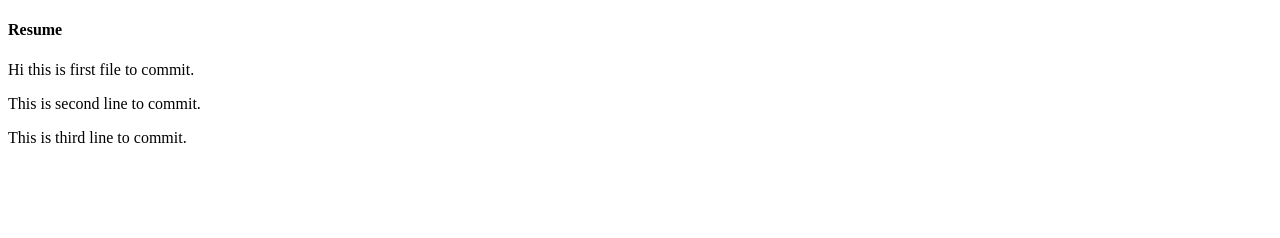
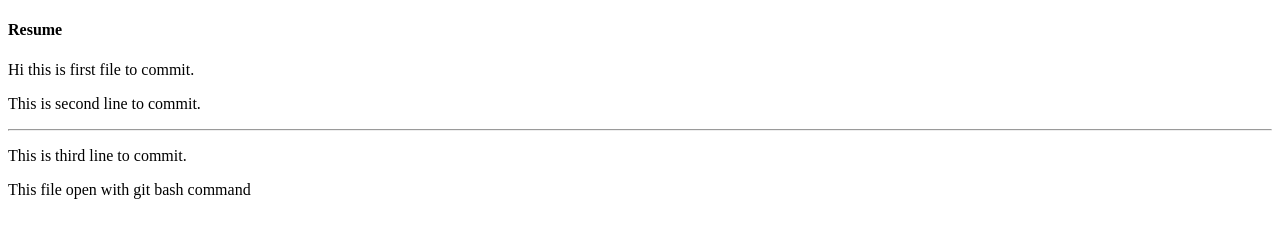
Before and after one commit to khaingthandar/resume, a plain HTML site: page index.html in a window 1280 px wide. Drawn offline with Linux system fonts and the light colour scheme.

Commit message:
update new text

```diff
--- a/index.html
+++ b/index.html
@@ -6,6 +6,8 @@
 <h4>Resume</h4>
 <p>Hi this is first file to commit.</p>
 <p>This is second line to commit.</p>
+<hr />
 <p>This is third line to commit.</p>
+<p> This file open with git bash command</p>
 </body>
 </html>
```
